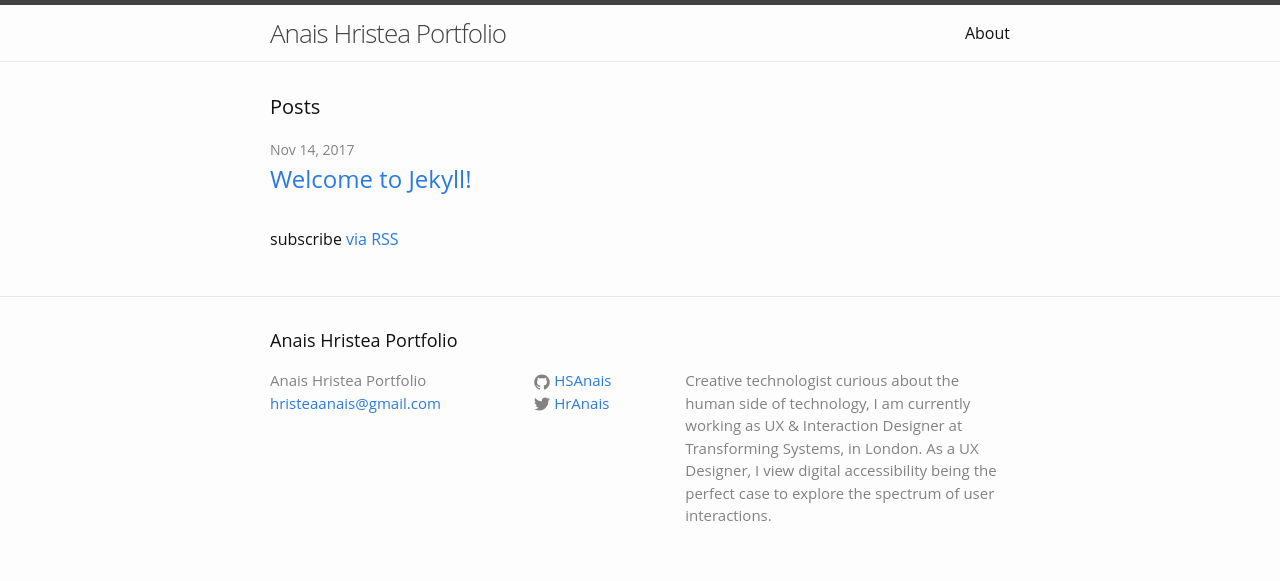
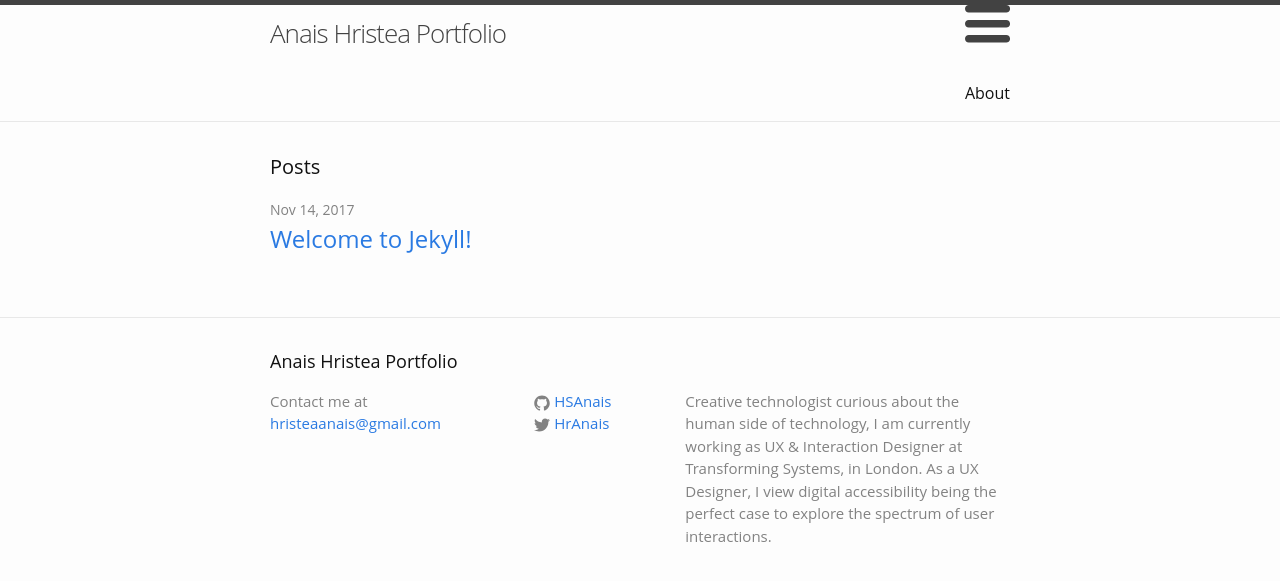
Before and after one commit to HSAnais/HSAnais.github.io, a Jekyll site: the page built from index.html, in a window 1280 px wide. Shown: the top 581 px of the page. Built offline with Jekyll 4.4.1, drawn with Linux system fonts in a browser that asks for light colours.

Commit message:
minor changes

```diff
--- a/_includes/footer.html
+++ b/_includes/footer.html
@@ -7,7 +7,7 @@
     <div class="footer-col-wrapper">
       <div class="footer-col footer-col-1">
         <ul class="contact-list">
-          <li>{{ site.title }}</li>
+          <li>Contact me at</li>
           <li><a href="mailto:{{ site.email }}">{{ site.email }}</a></li>
         </ul>
       </div>
--- a/_sass/_layout.scss
+++ b/_sass/_layout.scss
@@ -29,7 +29,7 @@
     line-height: 56px;
 
     .menu-icon {
-        display: none;
+        display: inline;
     }
 
     .page-link {
--- a/css/main.scss
+++ b/css/main.scss
@@ -6,7 +6,7 @@
 
 
 // Our variables
-$base-font-family: "Open Sans", Open Sans, sans-serif;
+$base-font-family: "Open Sans", Open Sans, Tahoma, sans-serif;
 $base-font-size:   16px;
 $base-font-weight: 400;
 $small-font-size:  $base-font-size * 0.875;
--- a/index.html
+++ b/index.html
@@ -18,6 +18,4 @@ layout: default
     {% endfor %}
   </ul>
 
-  <p class="rss-subscribe">subscribe <a href="{{ "/feed.xml" | prepend: site.baseurl }}">via RSS</a></p>
-
 </div>
```
